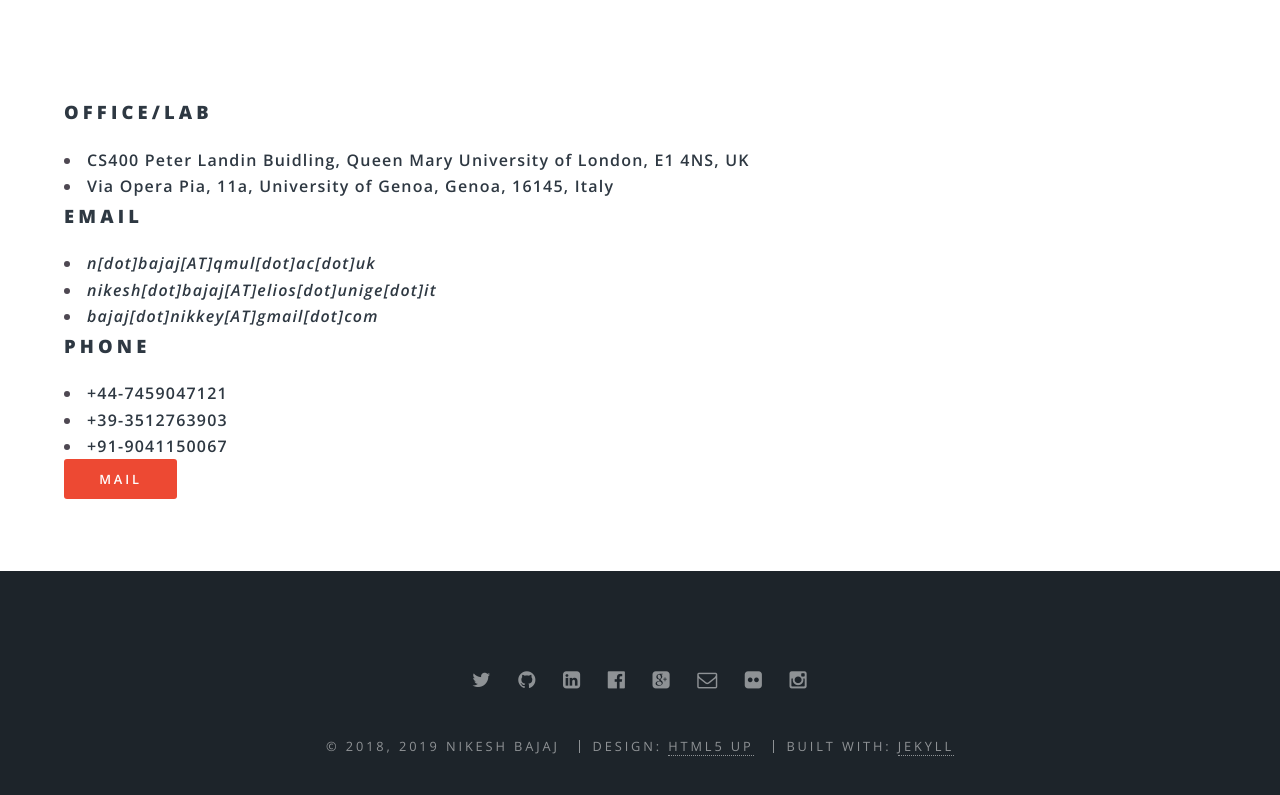
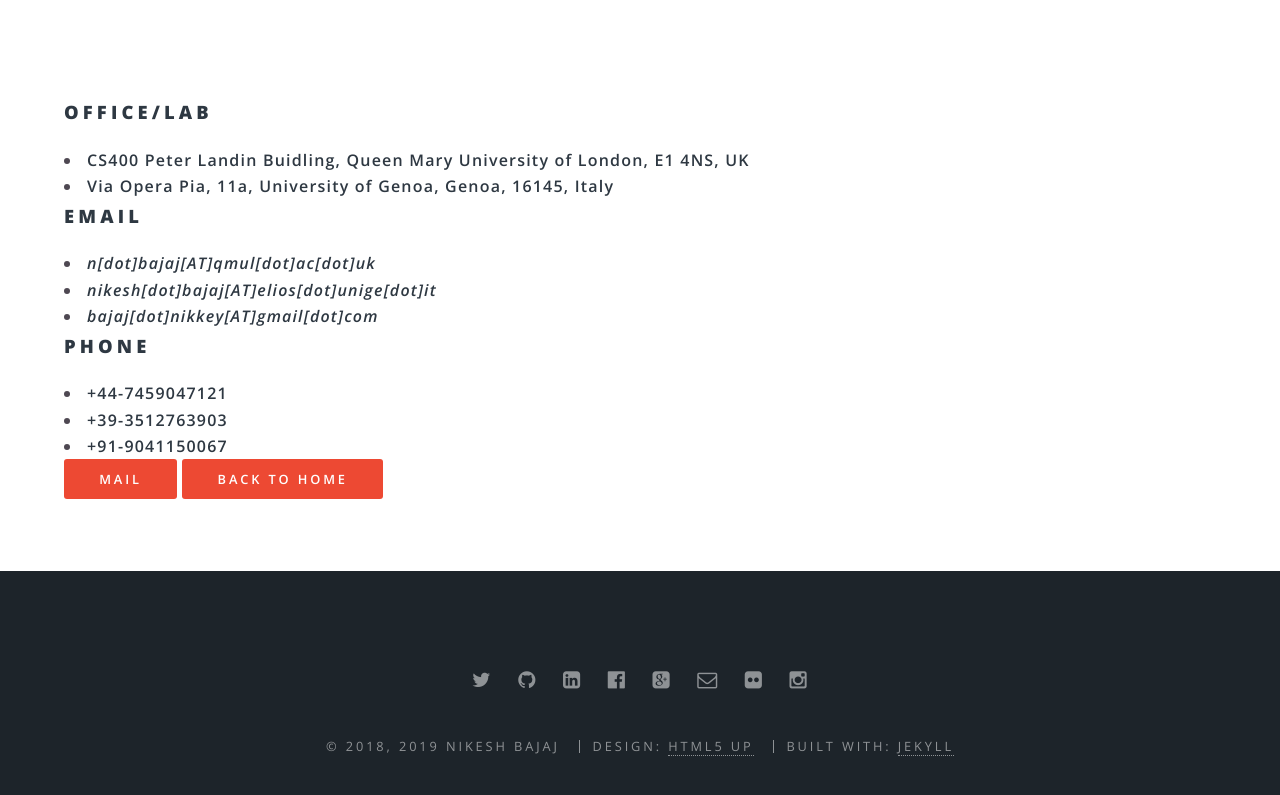
Before and after one commit to Nikeshbajaj/nikeshbajaj.github.io, a Jekyll site: the page built from contact.html, in a window 1280 px wide and 1242 px high. Shown: the part 393-1188 px from the top of the window. Built offline with Jekyll 4.4.1, drawn with Linux system fonts in a browser that asks for light colours.

Commit message:
Update contact.html

```diff
--- a/contact.html
+++ b/contact.html
@@ -18,3 +18,6 @@ title: Contact
 	<li><strong>+91-9041150067</strong></li>
 
 	<a href="mailto:n.bajaj@qmul.ac.uk" class="button special">Mail</a>
+
+
+<a href="https://nikeshbajaj.github.io/" class="button special">Back to Home</a>
```
